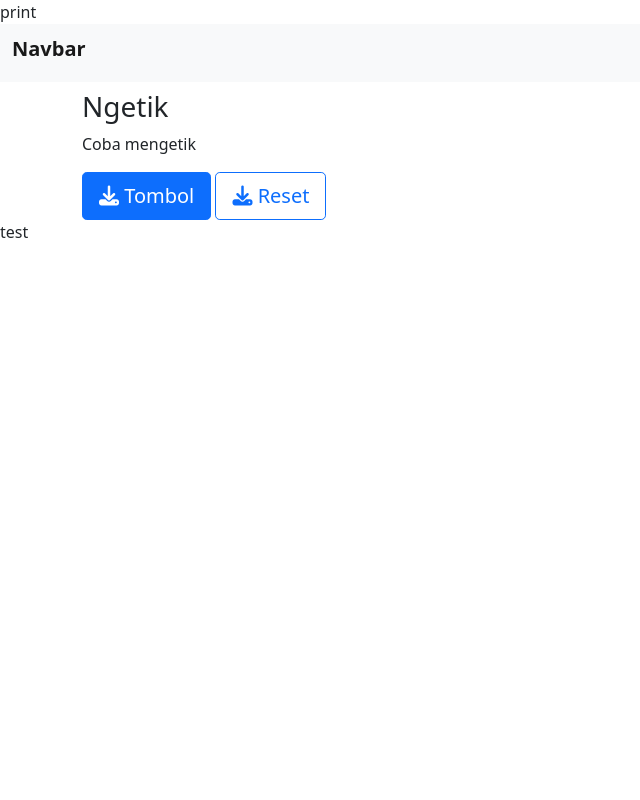
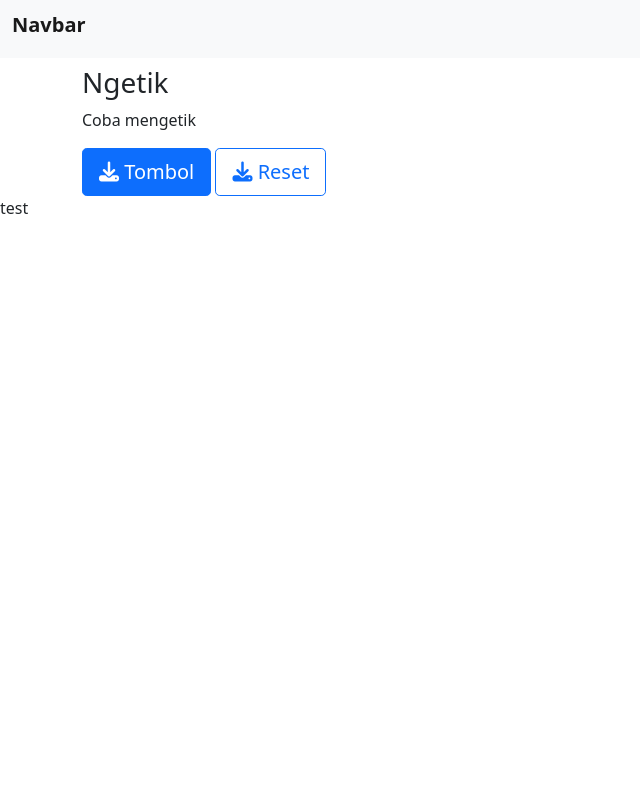
Before and after one commit to armaulana/folder, a PHP site: page / in a window 1280 px wide. Shown: the whole page, without its empty margins (0-640 px from the left). Run offline with PHP 8.4, Linux system fonts and the light colour scheme.

Commit message:
modified:   index.php

```diff
--- a/index.php
+++ b/index.php
@@ -1,4 +1,3 @@
-<?php echo 'print'; ?>
 <html>
   <head>
     <title>Home</title>
```
